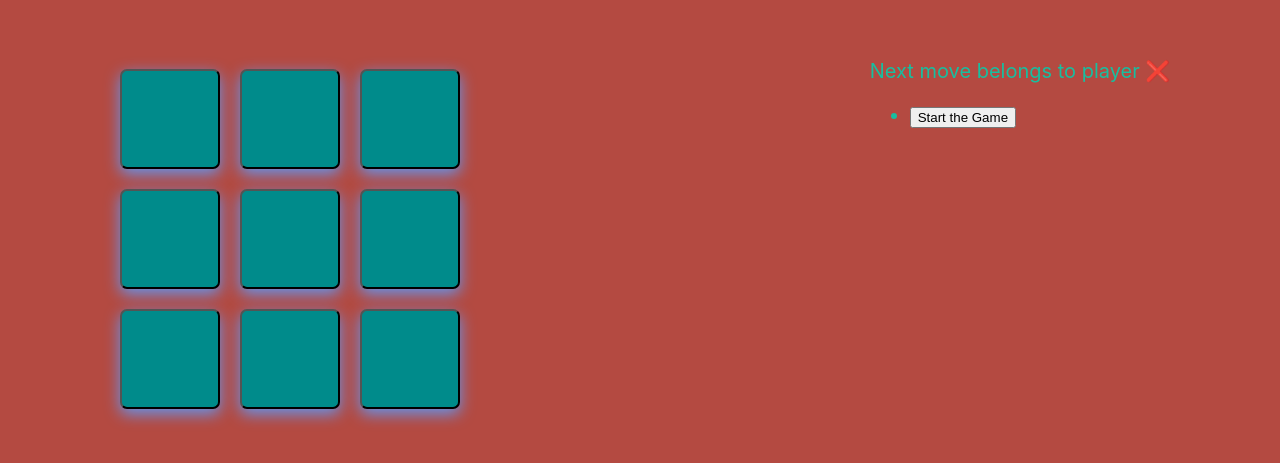
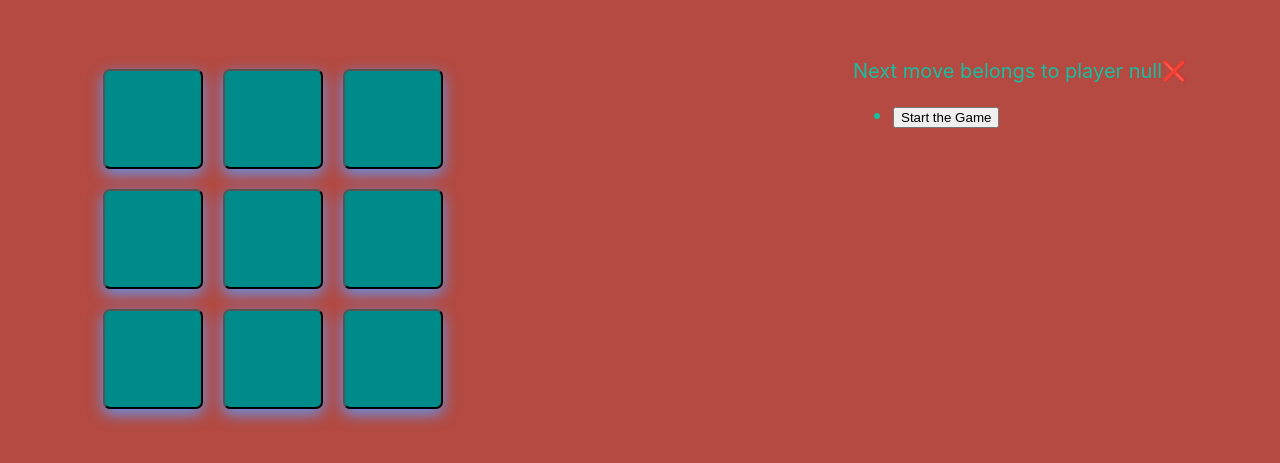
Before and after one commit to MichalWds/tic-tac-toe, a React (Create React App) app: page /game in a window 1280 px wide. Shown: the part 161-624 px from the top of the page. Built offline with nearby package versions, Linux system fonts and the light colour scheme.

Commit message:
Adding localStorage.

```diff
--- a/src/components/Forms.js
+++ b/src/components/Forms.js
@@ -32,7 +32,6 @@ export default class Forms extends React.Component {
         this.handleSubmit = this.handleSubmit.bind(this);
     }
 
-
     handleSubmit = (e) => {
         e?.preventDefault();
         const { nameOne, nameTwo } = this.state;
@@ -45,6 +44,10 @@ export default class Forms extends React.Component {
             isError = true;
         }
         if (!isError) {
+
+            localStorage.setItem("playerOne", nameOne)
+            localStorage.setItem("playerTwo", nameTwo)
+
             this.props.history.push('/game');
             window. location. reload()  //remove in future
         }
--- a/src/components/Game.js
+++ b/src/components/Game.js
@@ -1,9 +1,8 @@
 import React, {useReducer, useState} from 'react';
 import Board from "./Board";
 import {Redirect} from "react-router-dom";
-
-
-export default function Game({authorized}) {
+import Forms from "./Forms";
+export default function Game({authorized}, props) {
 
 
     const reducer = (state, action) => {
@@ -61,7 +60,7 @@ export default function Game({authorized}) {
         ? winner == 'Draw'
             ? 'Draw'
             : "Winner is" + winner
-        : "Next move belongs to player " + (xIsNext ? '❌' : '🔵')
+        : "Next move belongs to player " + (xIsNext ? localStorage.getItem("playerOne") + "❌" : localStorage.getItem("playerTwo")+'🔵')
     //step = element inside history , move = index of this array
     const listOfMoves = history.map((step, move) => {
         const description = move ? 'Go to step: ' + move : "Start the Game";  //go to step number or start the game
```
